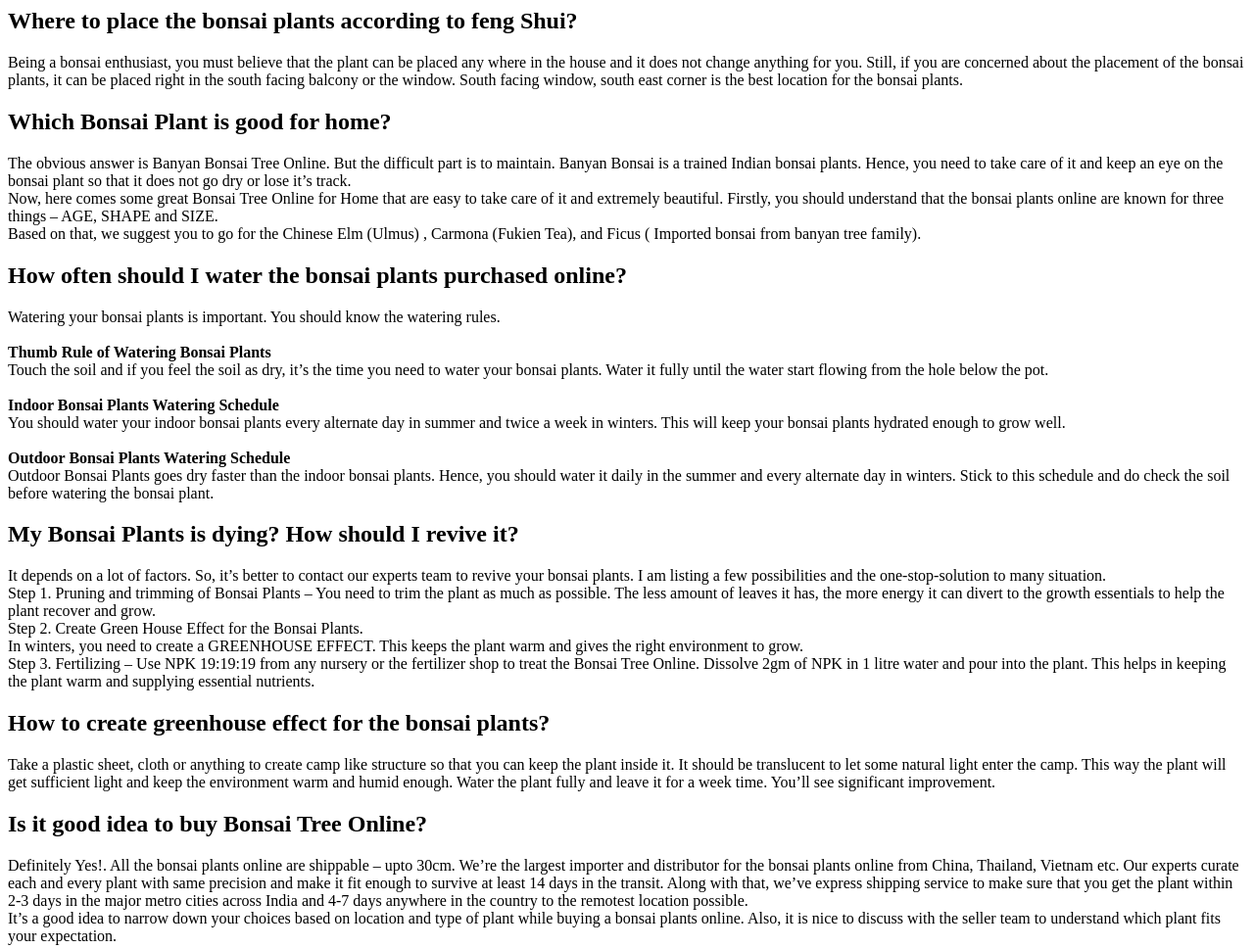
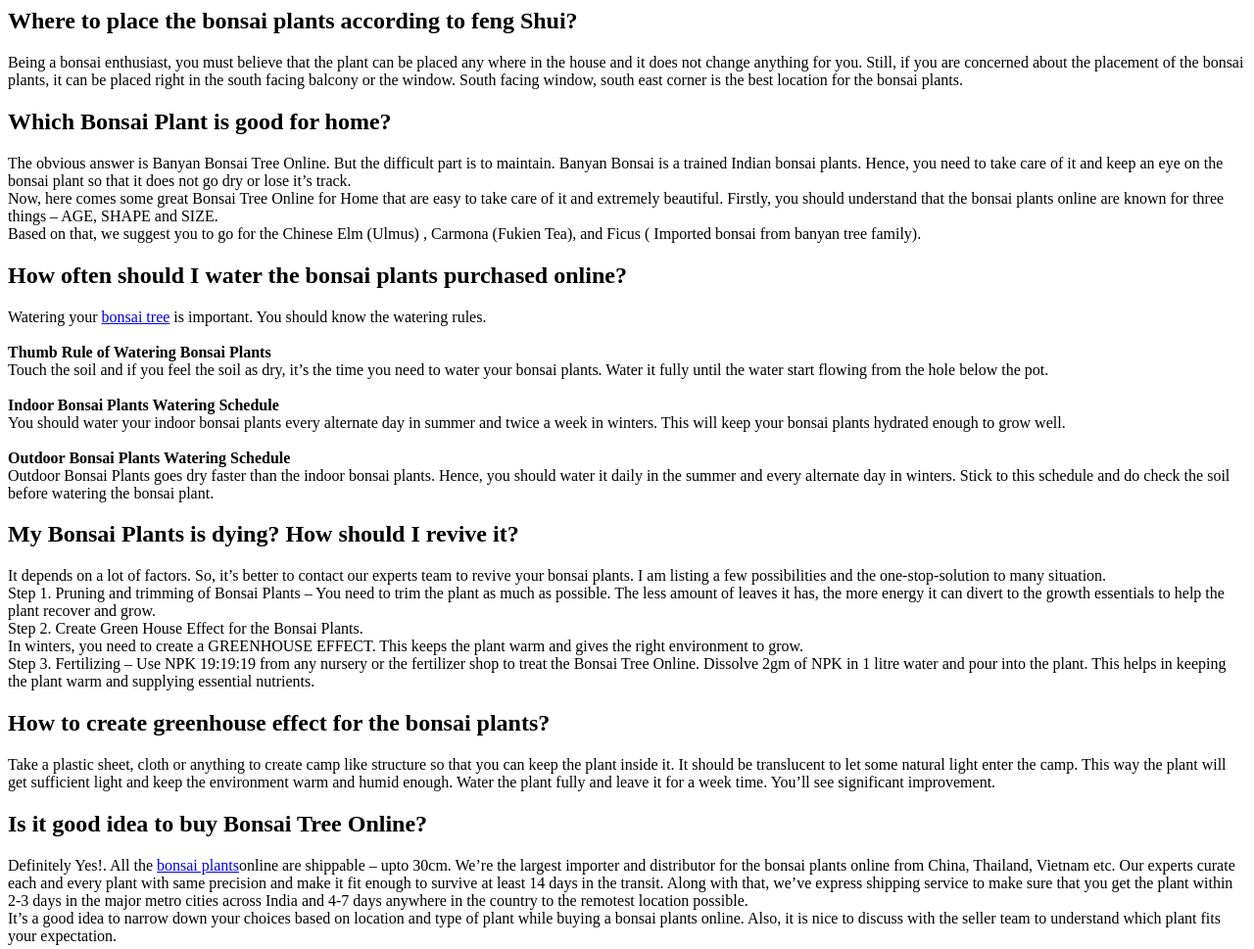
Before and after one commit to amazonfit/abanahomes, a plain HTML site: page index.html in a window 1280 px wide. Shown: the top 969 px of the page at 98% size. Drawn offline with Linux system fonts and the light colour scheme.

Commit message:
Update index.html

```diff
--- a/index.html
+++ b/index.html
@@ -19,7 +19,7 @@
 <!-- /wp:heading -->
 
 <!-- wp:paragraph {"className":"schema-faq-answer"} -->
-<p class="schema-faq-answer">Watering your bonsai plants is important. You should know the watering rules.<br> <br><strong>Thumb Rule of Watering Bonsai Plants</strong><br> Touch the soil and if you feel the soil as dry, it’s the time you need to water your bonsai plants. Water it fully until the water start flowing from the hole below the pot.<br>  <br><strong>Indoor Bonsai Plants Watering Schedule</strong><br>You should water your indoor bonsai plants every alternate day in summer and twice a week in winters. This will keep your bonsai plants hydrated enough to grow well.<br><br><strong>Outdoor Bonsai Plants Watering Schedule</strong><br>  Outdoor Bonsai Plants goes dry faster than the indoor bonsai plants. Hence, you should water it daily in the summer and every alternate day in winters. Stick to this schedule and do check the soil before watering the bonsai plant.</p>
+<p class="schema-faq-answer">Watering your <a href="https://abanahomes.com">bonsai tree</a> is important. You should know the watering rules.<br> <br><strong>Thumb Rule of Watering Bonsai Plants</strong><br> Touch the soil and if you feel the soil as dry, it’s the time you need to water your bonsai plants. Water it fully until the water start flowing from the hole below the pot.<br>  <br><strong>Indoor Bonsai Plants Watering Schedule</strong><br>You should water your indoor bonsai plants every alternate day in summer and twice a week in winters. This will keep your bonsai plants hydrated enough to grow well.<br><br><strong>Outdoor Bonsai Plants Watering Schedule</strong><br>  Outdoor Bonsai Plants goes dry faster than the indoor bonsai plants. Hence, you should water it daily in the summer and every alternate day in winters. Stick to this schedule and do check the soil before watering the bonsai plant.</p>
 <!-- /wp:paragraph -->
 
 <!-- wp:heading {"className":"schema-faq-question"} -->
@@ -43,7 +43,7 @@
 <!-- /wp:heading -->
 
 <!-- wp:paragraph {"className":"schema-faq-answer"} -->
-<p class="schema-faq-answer">Definitely Yes!. All the bonsai plants online are shippable – upto 30cm. We’re the largest importer and distributor for the bonsai plants online from China, Thailand, Vietnam etc. Our experts curate each and every plant with same precision and make it fit enough to survive at least 14 days in the transit. Along with that, we’ve express shipping service to make sure that you get the plant within 2-3 days in the major metro cities across India and 4-7 days anywhere in the country to the remotest location possible.<br> It’s a good idea to narrow down your choices based on location and type of plant while buying a bonsai plants online. Also, it is nice to discuss with the seller team to understand which plant fits your expectation.</p>
+<p class="schema-faq-answer">Definitely Yes!. All the <a href="https://bonsaiplantsonline.com">bonsai plants</a>online are shippable – upto 30cm. We’re the largest importer and distributor for the bonsai plants online from China, Thailand, Vietnam etc. Our experts curate each and every plant with same precision and make it fit enough to survive at least 14 days in the transit. Along with that, we’ve express shipping service to make sure that you get the plant within 2-3 days in the major metro cities across India and 4-7 days anywhere in the country to the remotest location possible.<br> It’s a good idea to narrow down your choices based on location and type of plant while buying a bonsai plants online. Also, it is nice to discuss with the seller team to understand which plant fits your expectation.</p>
 <!-- /wp:paragraph -->
 
 <!-- wp:heading {"className":"schema-faq-question"} -->
@@ -189,5 +189,5 @@
 <!-- wp:paragraph -->
 <p><p style="font-size: 20px;">Still if you find yourself confused?</p>
    <p>There is a chat button at your right hand side, you can always talk to us, drop us an email at vs@abanahomes.com or call us at +919315569090.</p>
-   <p>Happy Gardening.</p></p>
+   <p>Happy Gardening by Segrand - An <a href="https://segrand.com">Essential Oils</a> Company.</p></p>
 <!-- /wp:paragraph -->
```
